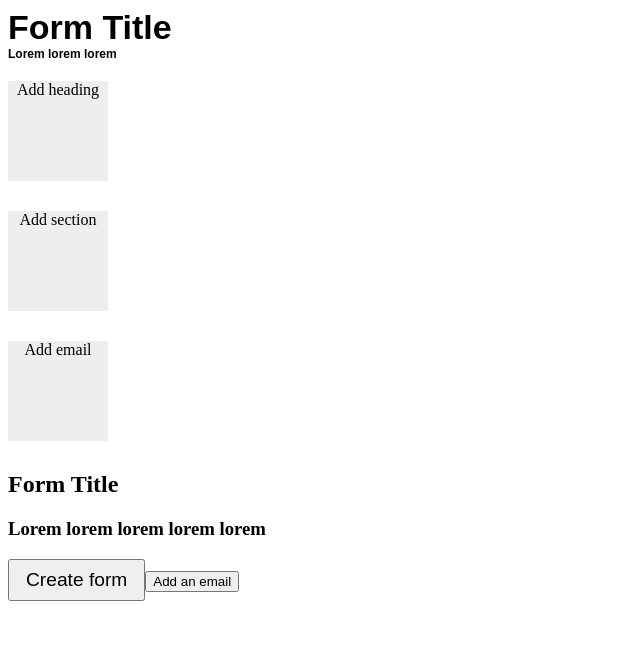
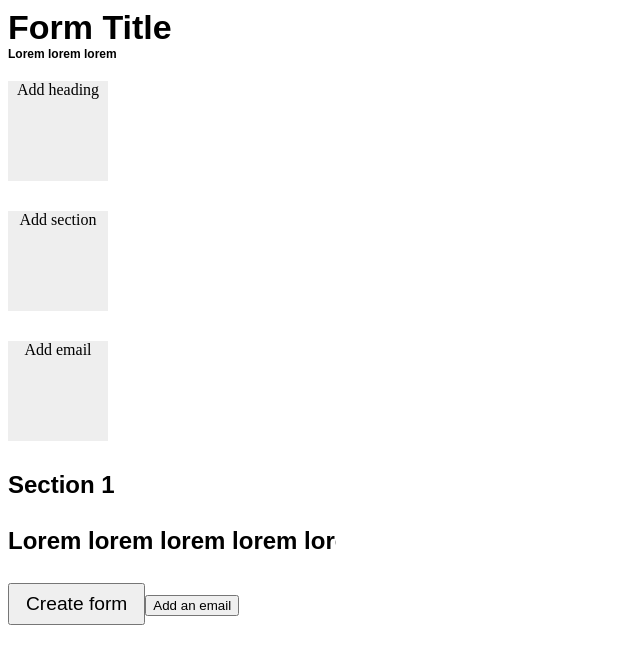
Before and after one commit to Sackah/sb-practice, an Angular app: page / in a window 1280 px wide. Shown: the top 664 px of the page, without its empty margins (0-640 px from the left). Built offline with nearby package versions, Linux system fonts and the light colour scheme.

Commit message:
added section component

```diff
--- a/src/app/app.component.html
+++ b/src/app/app.component.html
@@ -6,7 +6,16 @@
 <div (click)="addSection()">Add section</div>
 <div (click)="addEmail()">Add email</div>
 @for (section of sections; track $index) {
-<section>
+<app-section [section]="section">
+    @for (question of section.questions; track $index) {
+    @switch(typeOfQuestion(question)[0]) {
+    @case ("email") {
+    <app-email [email]="typeOfQuestion(question)[1]"></app-email>
+    }
+    }
+    }
+</app-section>
+<!-- <section>
     <header>
         <h2>{{ section.title.mainText }}</h2>
         <h3>{{ section.title.subText }}</h3>
@@ -18,7 +27,7 @@
     }
     }
     }
-</section>
+</section> -->
 }
 <button type="submit" (click)="addForm()">Create form</button>
 <app-email-emitter></app-email-emitter>
--- a/src/app/app.component.ts
+++ b/src/app/app.component.ts
@@ -13,6 +13,7 @@ import { SBTitle } from './models/title.model';
 import { TitleComponent } from './components/title/title.component';
 import { SurveyCustomization2Service } from './services/survey-customization2.service';
 import { EmailEmitterComponent } from './email-emitter/email-emitter.component';
+import { SectionComponent } from './components/section/section.component';
 
 @Component({
   selector: 'app-root',
@@ -26,6 +27,7 @@ import { EmailEmitterComponent } from './email-emitter/email-emitter.component';
     EmailComponent,
     TitleComponent,
     EmailEmitterComponent,
+    SectionComponent,
   ],
 })
 export class AppComponent implements OnInit {
@@ -35,7 +37,7 @@ export class AppComponent implements OnInit {
     {
       questions: [],
       title: {
-        mainText: 'Form Title',
+        mainText: 'Section 1',
         subText: 'Lorem lorem lorem lorem lorem',
       },
     },
--- /dev/null
+++ b/src/app/components/section/section.component.html
@@ -0,0 +1,9 @@
+<section>
+    <header>
+        <input type="text" class="label" [(ngModel)]="section.title.mainText" />
+        <input type="text" />
+        <input type="text" class="label" [(ngModel)]="section.title.subText" />
+        <input type="text" />
+    </header>
+    <ng-content></ng-content>
+</section>
--- /dev/null
+++ b/src/app/components/section/section.component.scss
@@ -0,0 +1,12 @@
+input {
+  border: none;
+  font-size: 24px;
+  font-weight: bold;
+  display: block;
+  padding: 0;
+  width: auto;
+}
+
+input.label:focus {
+  outline: none;
+}
--- /dev/null
+++ b/src/app/components/section/section.component.ts
@@ -0,0 +1,20 @@
+import { Component, EventEmitter, Input, Output } from '@angular/core';
+import { SBSection } from '../../models/section.model';
+import { CommonModule } from '@angular/common';
+import { FormsModule } from '@angular/forms';
+
+@Component({
+  selector: 'app-section',
+  standalone: true,
+  imports: [CommonModule, FormsModule],
+  templateUrl: './section.component.html',
+  styleUrl: './section.component.scss',
+})
+export class SectionComponent {
+  @Input() section!: SBSection;
+  @Output() textChange = new EventEmitter<SBSection>();
+
+  onTextChange() {
+    this.textChange.emit(this.section);
+  }
+}
--- a/src/app/models/section.model.ts
+++ b/src/app/models/section.model.ts
@@ -22,8 +22,8 @@ export class SBSection {
   constructor(
     questions: any,
     title = {
-      mainText: 'Form Title',
-      subText: 'Lorem lorem lorem lorem lorem',
+      mainText: 'Section 1',
+      subText: 'Lorem lorem lorem lorem',
     }
   ) {
     this.title = title;
```
Also changed, not shown: 1 other file (tests, documents, lock files or other folders).
